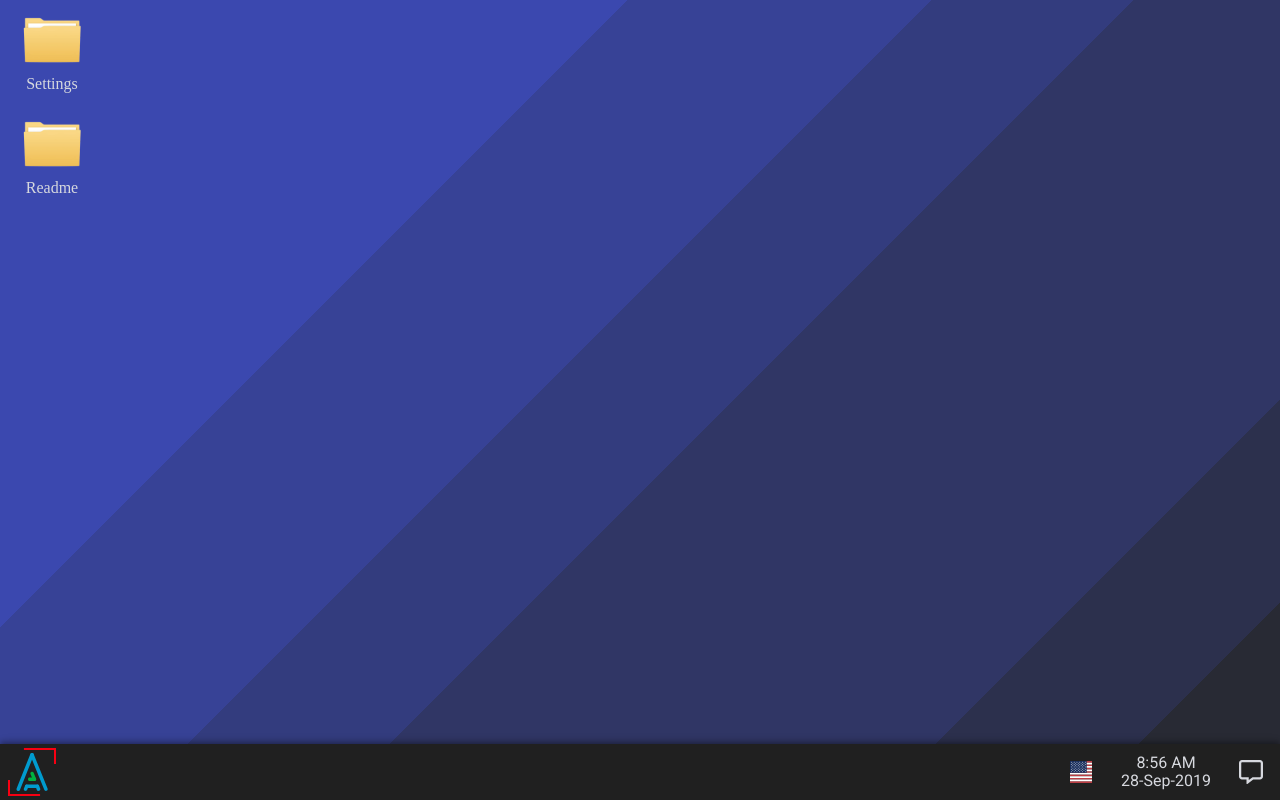
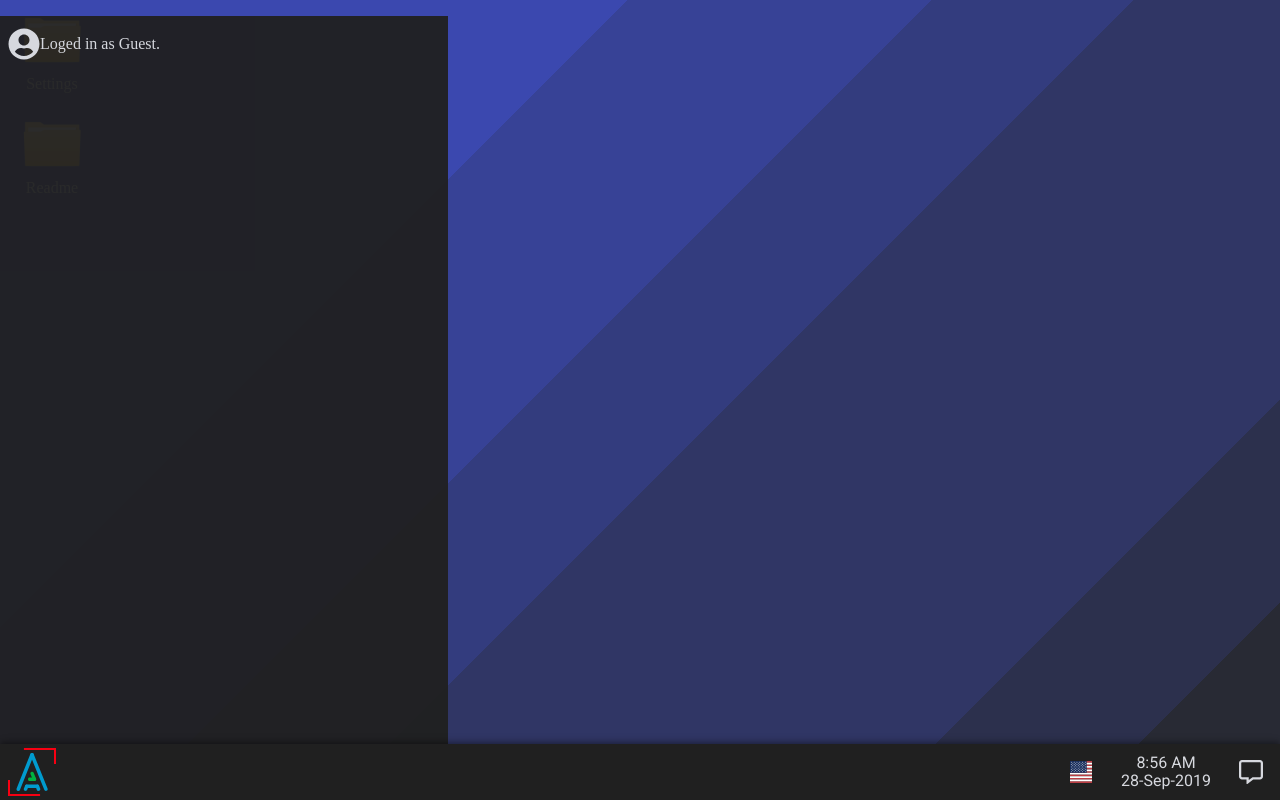
Before and after one commit to misshu1/eleven-windows-v2, a React (Create React App) app: page / in a window 1280 px wide. Built offline with nearby package versions, Linux system fonts and the light colour scheme.

Commit message:
added start menu

```diff
--- a/src/App.js
+++ b/src/App.js
@@ -1,6 +1,6 @@
 import React from 'react';
 import { ThemeStateProvider } from './contexts/themeContext';
-import WindowsApp from './components/windows/WindowsApp';
+import WorkspaceApp from './components/workspace/WorkspaceApp';
 import { NotificationProvider } from './contexts/notificationContext';
 import { GlobalAppProvider } from './contexts/GlobalContext';
 import { library } from '@fortawesome/fontawesome-svg-core';
@@ -11,7 +11,8 @@ import {
     faTimes,
     faSitemap,
     faCog,
-    faWindowMinimize
+    faWindowMinimize,
+    faUserCircle
 } from '@fortawesome/free-solid-svg-icons';
 import { faCommentAlt } from '@fortawesome/free-regular-svg-icons';
 library.add(
@@ -22,7 +23,8 @@ library.add(
     faTimes,
     faSitemap,
     faCog,
-    faWindowMinimize
+    faWindowMinimize,
+    faUserCircle
 );
 
 const App = () => {
@@ -30,7 +32,7 @@ const App = () => {
         <GlobalAppProvider>
             <ThemeStateProvider>
                 <NotificationProvider>
-                    <WindowsApp />
+                    <WorkspaceApp />
                 </NotificationProvider>
             </ThemeStateProvider>
         </GlobalAppProvider>
--- a/src/components/notification/notificationApp/NotificationApp.js
+++ b/src/components/notification/notificationApp/NotificationApp.js
@@ -39,9 +39,7 @@ const NotificationApp = () => {
                                         <span className='title'>
                                             <h2>{item.notificationTitle}</h2>
                                             <button
-                                                onClick={e =>
-                                                    closeNotification(e)
-                                                }
+                                                onClick={closeNotification}
                                                 id={item.id}
                                             >
                                                 <FontAwesomeIcon
--- a/src/components/notification/notificationModal/NotificationModalApp.js
+++ b/src/components/notification/notificationModal/NotificationModalApp.js
@@ -21,10 +21,7 @@ const NotificationModalApp = props => {
                         <div className='content'>
                             <span className='title'>
                                 <h2>{item.notificationTitle}</h2>
-                                <button
-                                    onClick={e => hideModal(e)}
-                                    id={item.id}
-                                >
+                                <button onClick={hideModal} id={item.id}>
                                     <FontAwesomeIcon
                                         icon={['fas', 'times']}
                                         style={{
--- /dev/null
+++ b/src/components/startMenu/StartMenuApp.js
@@ -0,0 +1,18 @@
+import React from 'react';
+import ReactDOM from 'react-dom';
+import { StartMenu, LoginContainer } from './style';
+import { FontAwesomeIcon } from '@fortawesome/react-fontawesome';
+
+const StartMenuApp = () => {
+    return ReactDOM.createPortal(
+        <StartMenu>
+            <LoginContainer>
+                <FontAwesomeIcon icon={['fas', 'user-circle']} size='2x' />
+                <span>Loged in as Guest.</span>
+            </LoginContainer>
+        </StartMenu>,
+        document.querySelector('#desktop')
+    );
+};
+
+export default StartMenuApp;
--- /dev/null
+++ b/src/components/startMenu/style/LoginContainer.js
@@ -0,0 +1,10 @@
+import styled from 'styled-components';
+
+export const LoginContainer = styled.div`
+    position: fixed;
+    display: flex;
+    align-items: center;
+    padding: 0.5rem;
+    height: 3.5rem;
+    width: 100%;
+`;
--- /dev/null
+++ b/src/components/startMenu/style/StartMenu.js
@@ -0,0 +1,33 @@
+import styled, { keyframes } from 'styled-components';
+
+const slideUp = keyframes`
+0% {
+    opacity: 0;
+    transform: translate3d(0, 10%, 0);
+}
+100% {
+    opacity: 1;
+    transform: translate3d(0, 0, 0);
+}
+`;
+
+export const StartMenu = styled.section`
+    position: absolute;
+    display: flex;
+    left: 0;
+    top: 0;
+    width: 100%;
+    height: calc(100vh - 3.5rem);
+    background: ${props => props.theme.startMenuBg};
+    color: ${props => props.theme.textColor};
+    transition: background 0.2s ease-in-out;
+    z-index: 250;
+    animation: ${slideUp} 0.4s ease-out 1 forwards;
+
+    @media (min-width: 28rem) {
+        max-width: 28rem;
+        max-height: 45.5rem;
+        top: auto;
+        bottom: 0;
+    }
+`;
--- /dev/null
+++ b/src/components/startMenu/style/index.js
@@ -0,0 +1,2 @@
+export { StartMenu } from './StartMenu';
+export { LoginContainer } from './LoginContainer';
--- a/src/components/windows/WindowsApp.js
+++ b/src/components/workspace/WorkspaceApp.js
@@ -3,10 +3,10 @@ import { ThemeProvider } from 'styled-components';
 import { ThemeContext } from '../../contexts/themeContext';
 import { useTranslation } from 'react-i18next';
 import { GlobalStyle } from '../style/GlobalStyle';
-import LightTheme from '../../components/theme/LightTheme';
-import DarkTheme from '../../components/theme/DarkTheme';
-import TaskbarApp from '../../components/taskbar/TaskbarApp';
-import DesktopApp from '../../components/desktop/DesktopApp';
+import LightTheme from '../theme/LightTheme';
+import DarkTheme from '../theme/DarkTheme';
+import TaskbarApp from '../taskbar/TaskbarApp';
+import DesktopApp from '../desktop/DesktopApp';
 import CalendarApp from '../taskbar/calendar/CalendarApp';
 import LanguageApp from '../taskbar/language/LanguageApp';
 import { TaskbarProvider } from '../../contexts/taskbarContext';
@@ -15,8 +15,9 @@ import NotificationApp from '../notification/notificationApp/NotificationApp';
 import { IndexProvider } from '../../contexts/indexContext';
 import { FolderProvider } from '../../contexts/FolderContext';
 import RoutesApp from '../routes/RoutesApp';
+import StartMenuApp from '../startMenu/StartMenuApp';
 
-const WindowsApp = props => {
+const WorkspaceApp = props => {
     const { theme, setTheme } = useContext(ThemeContext);
 
     // Set initial "theme" value in localStorage
@@ -65,6 +66,7 @@ const WindowsApp = props => {
                         <TaskbarApp />
                     </FolderProvider>
                 </IndexProvider>
+                <StartMenuApp />
                 <LanguageApp />
                 <CalendarApp />
                 <NotificationApp />
@@ -74,4 +76,4 @@ const WindowsApp = props => {
     );
 };
 
-export default WindowsApp;
+export default WorkspaceApp;
```
